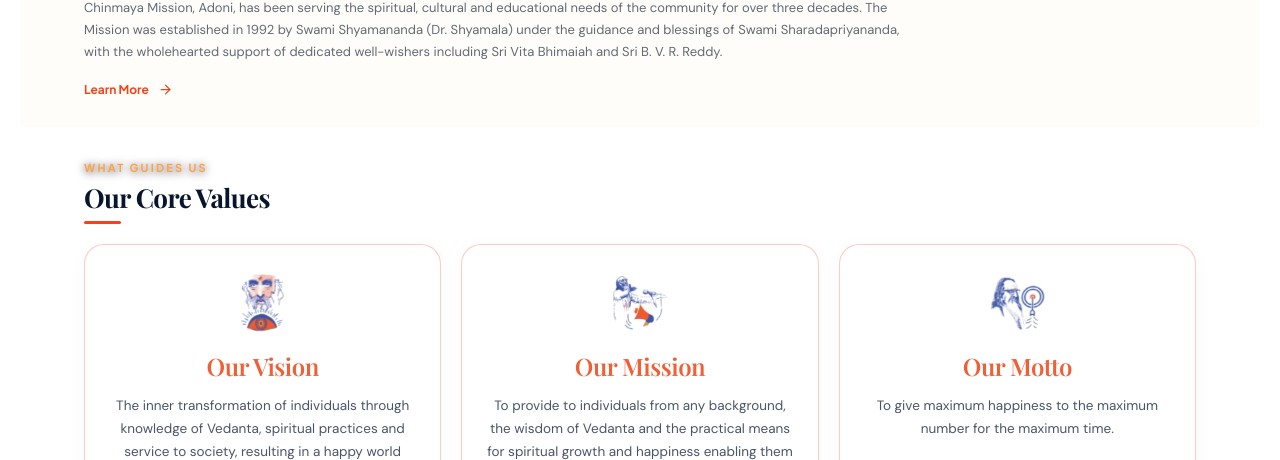
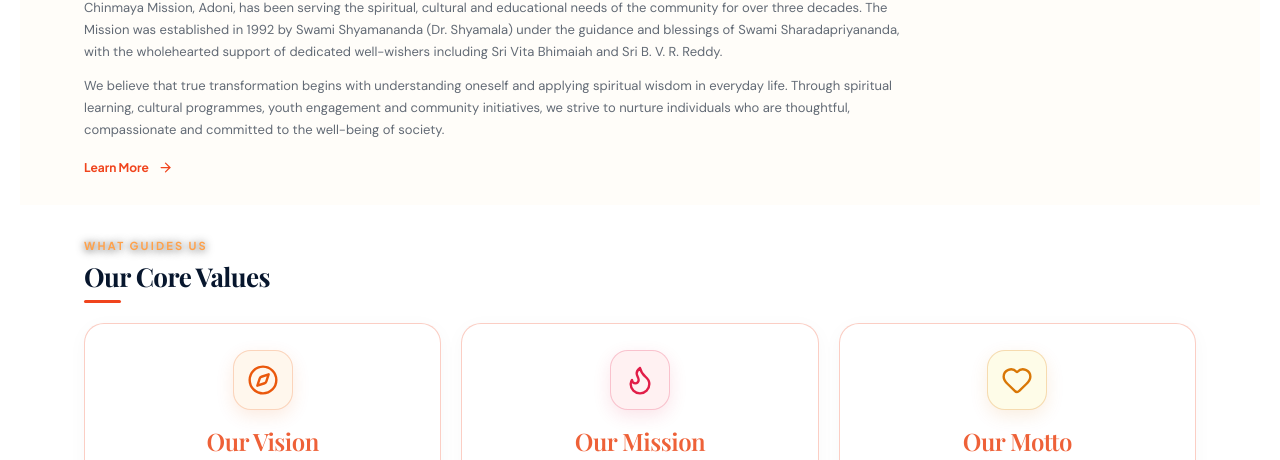
Before and after one commit to prabodh2/chinmaya_mission_adoni, a React (Vite) app in the folder client/: page / in a window 1280 px wide. Shown: the part 651-1111 px from the top of the page. Built offline with nearby package versions, Linux system fonts and the light colour scheme; no server answers; a web font is replaced by a local one.

Commit message:
feat: replace Core Values icons with modern badges and add paragraph 2 to About section

```diff
--- a/client/src/pages/HomePage.jsx
+++ b/client/src/pages/HomePage.jsx
@@ -8,6 +8,8 @@
   ExternalLink,
   Users,
   Sun,
+  Compass,
+  Flame,
 } from 'lucide-react';
 import '../styles/homepage.css';
 
@@ -17,19 +19,25 @@
 
 const corePillars = [
   {
-    icon: '/assets/images/vision-icon.png',
+    id: 'vision',
+    icon: Compass,
     title: 'Our Vision',
     text: 'The inner transformation of individuals through knowledge of Vedanta, spiritual practices and service to society, resulting in a happy world around them.',
+    badgeClass: 'pillar-badge-vision',
   },
   {
-    icon: '/assets/images/mission-icon.png',
+    id: 'mission',
+    icon: Flame,
     title: 'Our Mission',
     text: 'To provide to individuals from any background, the wisdom of Vedanta and the practical means for spiritual growth and happiness enabling them to become positive contributors to society.',
+    badgeClass: 'pillar-badge-mission',
   },
   {
-    icon: '/assets/images/motto-icon.png',
+    id: 'motto',
+    icon: Heart,
     title: 'Our Motto',
     text: 'To give maximum happiness to the maximum number for the maximum time.',
+    badgeClass: 'pillar-badge-motto',
   },
 ];
 
@@ -166,6 +174,9 @@
             <p>
               Chinmaya Mission, Adoni, has been serving the spiritual, cultural and educational needs of the community for over three decades. The Mission was established in 1992 by Swami Shyamananda (Dr. Shyamala) under the guidance and blessings of Swami Sharadapriyananda, with the wholehearted support of dedicated well-wishers including Sri Vita Bhimaiah and Sri B. V. R. Reddy.
             </p>
+            <p>
+              We believe that true transformation begins with understanding oneself and applying spiritual wisdom in everyday life. Through spiritual learning, cultural programmes, youth engagement and community initiatives, we strive to nurture individuals who are thoughtful, compassionate and committed to the well-being of society.
+            </p>
             <Link className="text-link" to="/about">
               Learn More <ArrowRight size={15} />
             </Link>
@@ -181,10 +192,12 @@
               <span className="title-underline" />
             </div>
             <div className="pillars-grid">
-              {corePillars.map(({ icon, title, text }) => (
-                <article className="pillar-card" key={title}>
+              {corePillars.map(({ icon: IconComponent, title, text, badgeClass }) => (
+                <article className="pillar-card group" key={title}>
                   <div className="pillar-icon-wrap">
-                    <img src={icon} alt={title} className="pillar-icon-img" />
+                    <div className={`pillar-icon-badge ${badgeClass}`}>
+                      <IconComponent className="w-7 h-7 sm:w-8 sm:h-8" strokeWidth={1.8} />
+                    </div>
                   </div>
                   <h3>{title}</h3>
                   <p>{text}</p>
--- a/client/src/styles/homepage.css
+++ b/client/src/styles/homepage.css
@@ -428,22 +428,46 @@
 }
 
 .pillar-icon-wrap {
-  height: 64px;
   display: flex;
   align-items: center;
   justify-content: center;
   margin-bottom: 16px;
 }
 
-.pillar-icon-img {
-  max-height: 58px;
-  width: auto;
-  object-fit: contain;
-  transition: transform 0.25s ease;
+.pillar-icon-badge {
+  width: 60px;
+  height: 60px;
+  border-radius: 18px;
+  display: flex;
+  align-items: center;
+  justify-content: center;
+  transition: transform 0.3s ease, box-shadow 0.3s ease;
+  box-shadow: 0 4px 14px rgba(7, 22, 45, 0.05);
 }
 
-.pillar-card:hover .pillar-icon-img {
-  transform: scale(1.06);
+.pillar-card:hover .pillar-icon-badge {
+  transform: scale(1.1);
+}
+
+.pillar-badge-vision {
+  background: #FFF7ED;
+  color: #EA580C;
+  border: 1.5px solid rgba(234, 88, 12, 0.22);
+  box-shadow: 0 6px 18px rgba(234, 88, 12, 0.12);
+}
+
+.pillar-badge-mission {
+  background: #FFF1F2;
+  color: #E11D48;
+  border: 1.5px solid rgba(225, 29, 72, 0.22);
+  box-shadow: 0 6px 18px rgba(225, 29, 72, 0.12);
+}
+
+.pillar-badge-motto {
+  background: #FEFCE8;
+  color: #D97706;
+  border: 1.5px solid rgba(217, 119, 6, 0.25);
+  box-shadow: 0 6px 18px rgba(217, 119, 6, 0.12);
 }
 
 .pillar-card h3 {
```
Also changed, not shown: 1 other file (tests, documents, lock files or other folders).
